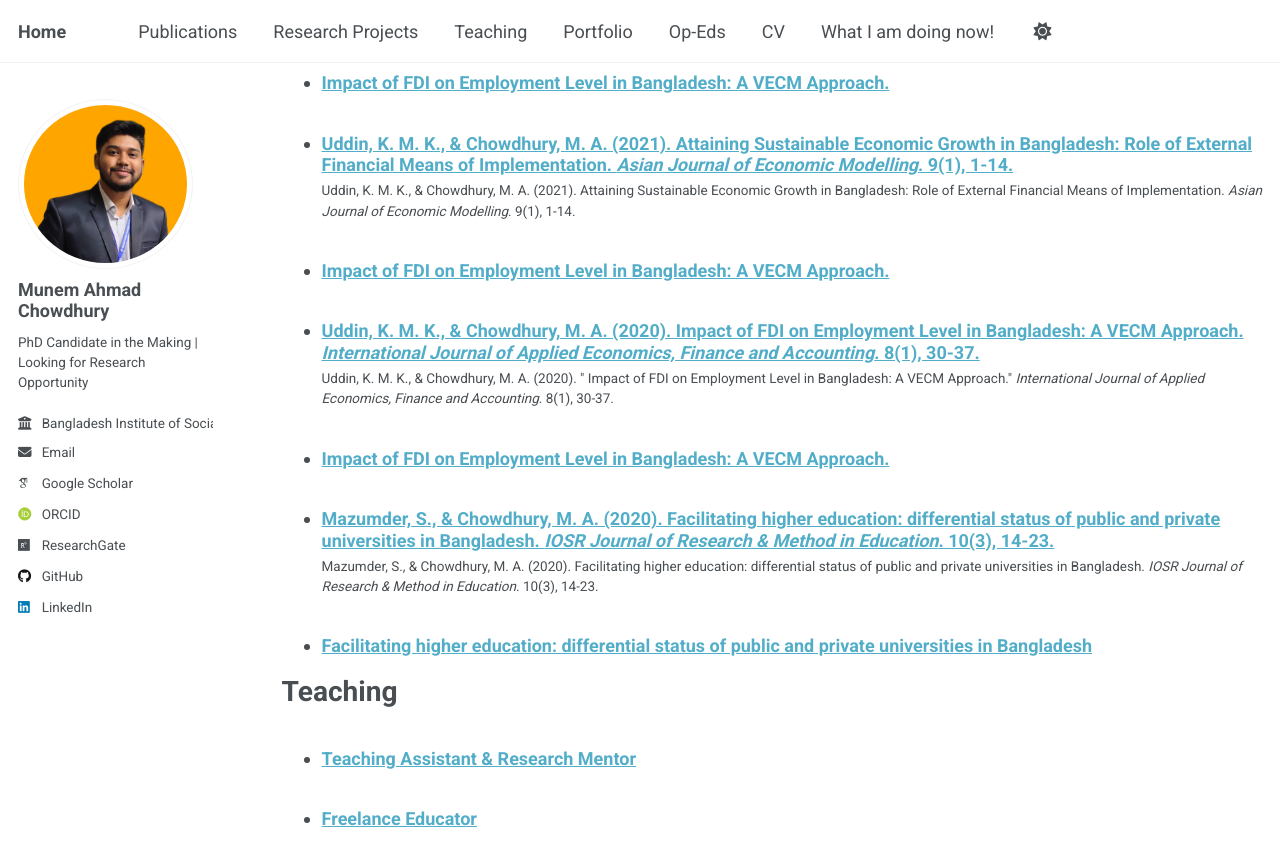
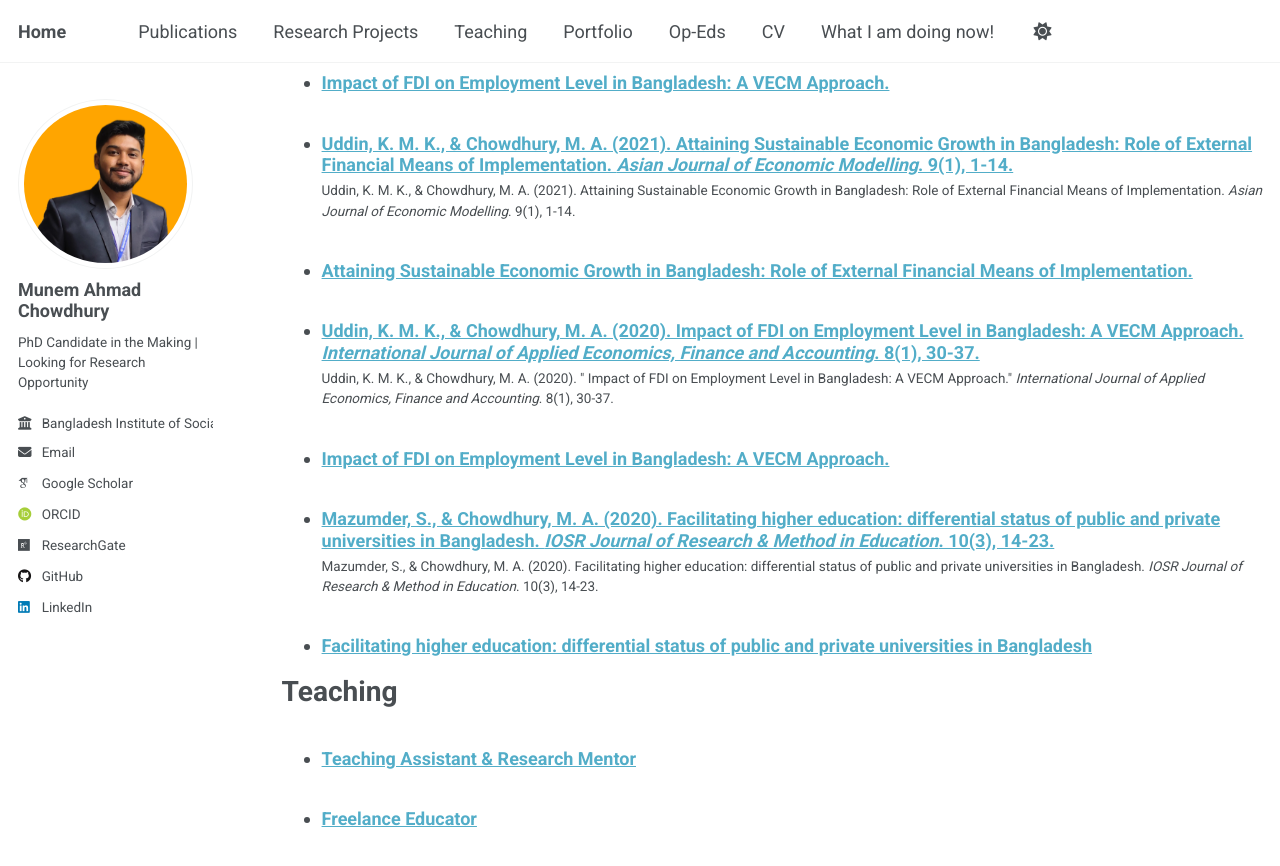
Before and after one commit to munemahmad/munemahmad.github.io, a Jekyll site: the page built from _pages/cv.md, in a window 1280 px wide and 900 px high, scrolled down 2296 px. Shown: the top 866 px of the window. Built offline with Jekyll 4.4.1, drawn with Linux system fonts in a browser that asks for light colours; some web fonts are replaced; a script that is not in the unit is left out; part of the change alters nothing that is shown.

Commit message:
Update paper3-abstract.md

```diff
--- a/_publications/paper3-abstract.md
+++ b/_publications/paper3-abstract.md
@@ -1,11 +1,11 @@
 ---
 layout: single
-title: "Impact of FDI on Employment Level in Bangladesh: A VECM Approach."
-permalink: /publications/paper2-abstract/
+title: "Attaining Sustainable Economic Growth in Bangladesh: Role of External Financial Means of Implementation."
+permalink: /publications/paper3-abstract/
 author_profile: true
 ---
 
 
 ## Abstract
 
-This study is designed to investigate the role of Foreign Direct Investment (FDI) in overall job creation in Bangladesh where annual time series data is used spanning from 1991 to 2018. The role of gross domestic products (GDP) and trade openness on employment level are also addressed. Johansen-Juselius cointegration and Vector error correction model are performed to check long run relationship and short run dynamics among the variables. The findings show that there exists co-integrating relations among the variables. Both FDI and GDP have significant positive effect on employment but trade openness possess the negative impact on employment in the long run. But FDI is negatively related with employment in the short run. This paper suggests to concentrate on making efficient policies to attract investors in green field investment which means investing for the establishment of new firms to create job opportunities in a large scale and to give the opportunity and logistic support to the native producers to produce more import substituted goods for reducing import dependence tendency.
+Sustainable development is the goal of every nation. For this reason, achieving rapid and continuous economic growth is imperative and steps should be taken to play a strong role by identifying and accelerating the performance of the areas that affect it the most. This paper explores the role of external financial means of implementation (MoI) in amplifying the economic growth of Bangladesh for the period 1990-2018. Two thoughts are specifically canvassed here: Sole contribution of export and each of the other MoI in achieving higher economic growth; total export earning or the aggregate amount of other MoI, which contribute the most. Co-integrating relations are determined by ARDL Bound test as variables are stationary at different level. In the long run, economic growth increase by 0.60, 0.06 and 0.38 units for every 1 unit of export, FDI and ODA increase. Money earned from remittances plays an insignificant negative role in GDP due to lack of investment and inappropriate consumption during that period. Export play the most effective role to boost economic growth as it contributes 0.05% more than aggregate value of other MoIs. The solidity of the results has been confirmed through various diagnostic tests.
```
